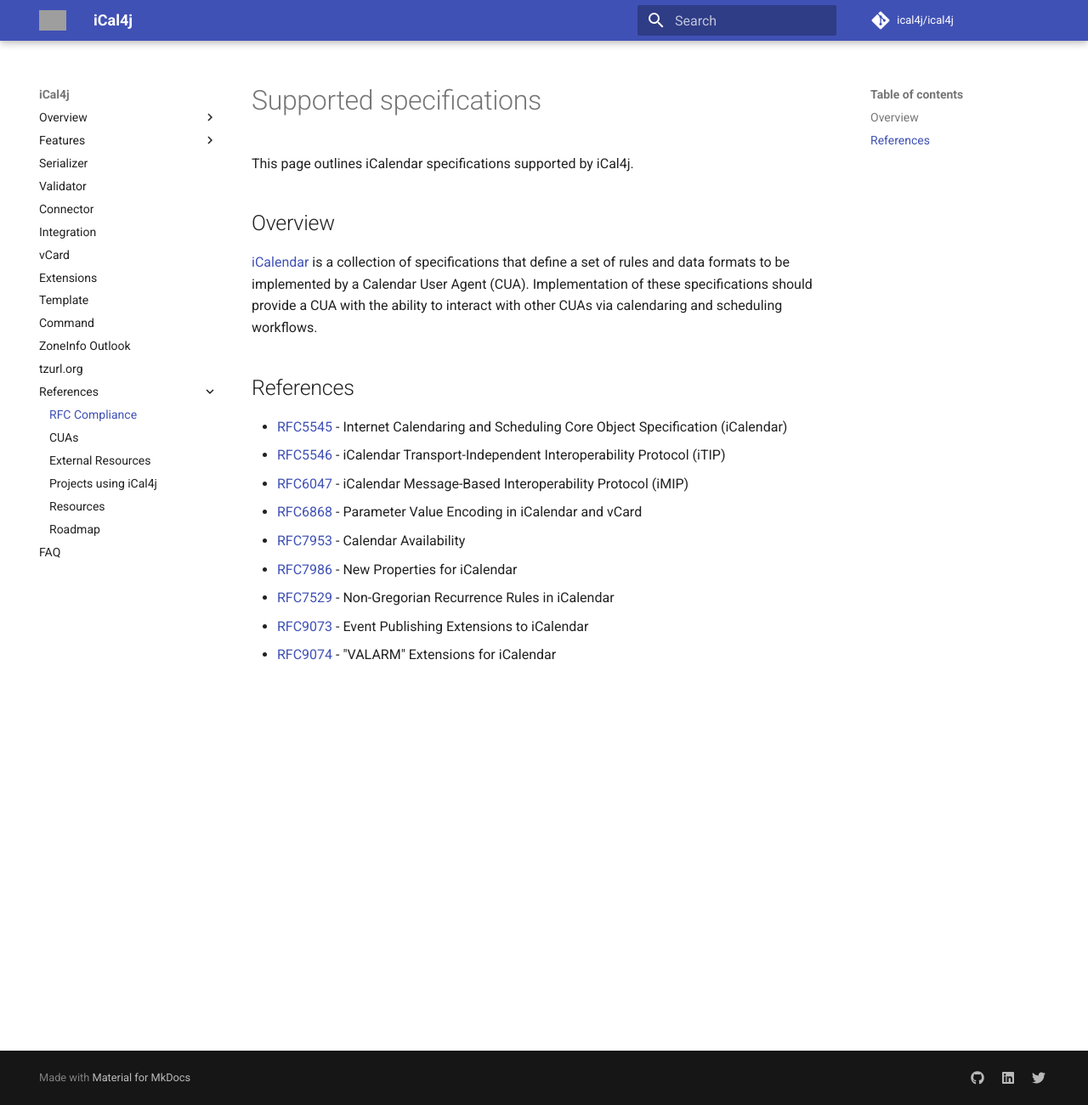
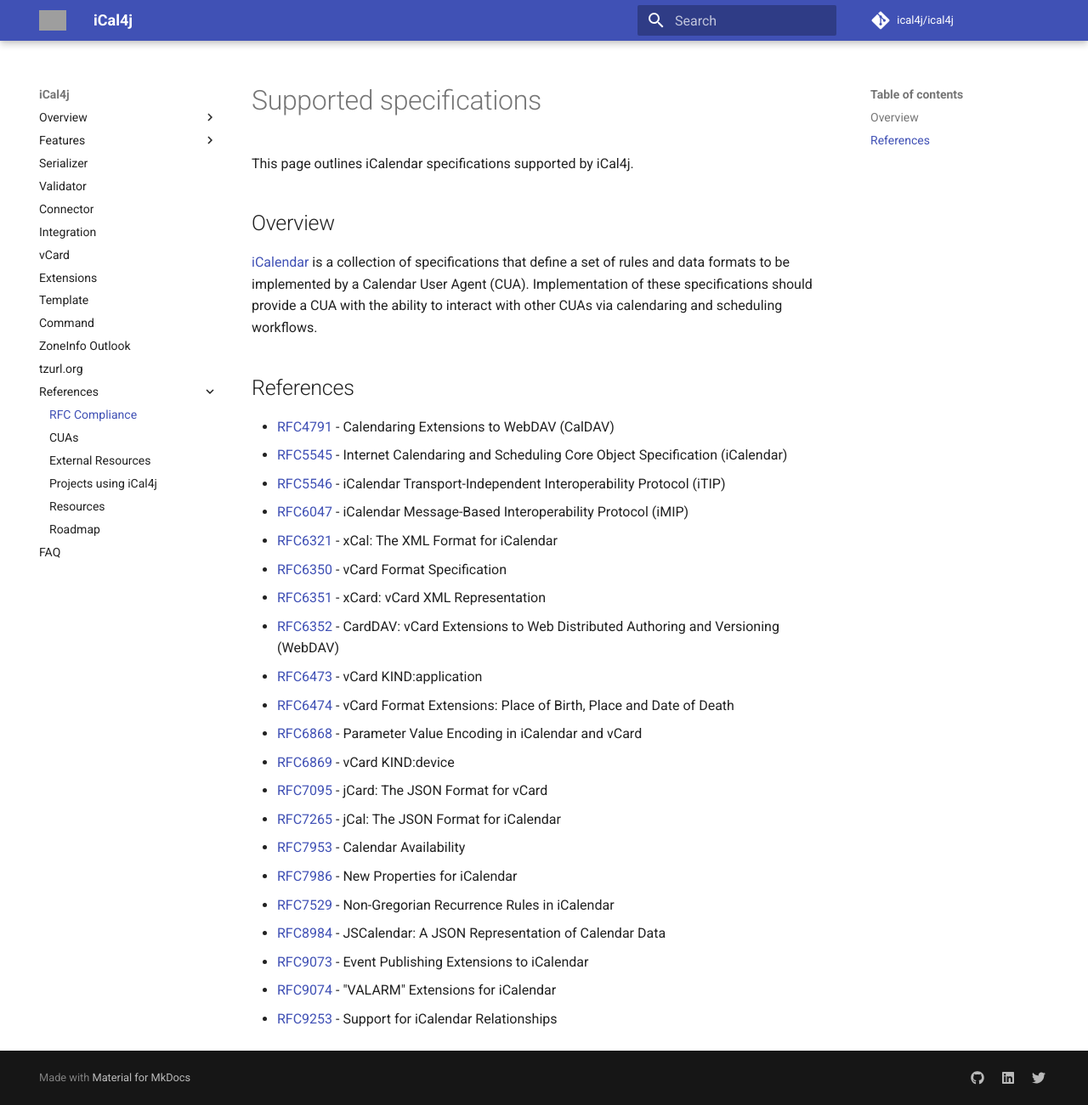
Before and after one commit to ical4j/ical4j-user-guide, an MkDocs documentation site: the page built from docs/rfcs.md, in a window 1280 px wide and 1301 px high. Shown: the whole window at 85% size. Built offline with MkDocs 1.6.1 and Material for MkDocs 9.7.7, drawn with Linux system fonts in a browser that asks for light colours; comment, search, counter and statistics services are not loaded; grey boxes are pictures that could not be loaded.

```diff
--- a/docs/rfcs.md
+++ b/docs/rfcs.md
@@ -1,14 +1,26 @@
 [iCalendar]: http://en.wikipedia.org/wiki/ICalendar
 
+[RFC4791]: https://www.rfc-editor.org/rfc/rfc4791.html
 [RFC5545]: https://tools.ietf.org/html/rfc5545
 [RFC5546]: https://tools.ietf.org/html/rfc5546
 [RFC6047]: https://datatracker.ietf.org/doc/html/rfc6047
+[RFC6321]: https://www.rfc-editor.org/rfc/rfc6321.html
+[RFC6350]: https://www.rfc-editor.org/rfc/rfc6350.html
+[RFC6351]: https://www.rfc-editor.org/rfc/rfc6351.html
+[RFC6352]: https://www.rfc-editor.org/rfc/rfc6352.html
+[RFC6473]: https://www.rfc-editor.org/rfc/rfc6473.html
+[RFC6474]: https://www.rfc-editor.org/rfc/rfc6474.html
 [RFC6868]: https://datatracker.ietf.org/doc/html/rfc6868
+[RFC6869]: https://www.rfc-editor.org/rfc/rfc6869.html
+[RFC7095]: https://www.rfc-editor.org/rfc/rfc7095.html
+[RFC7265]: https://www.rfc-editor.org/rfc/rfc7265.html
 [RFC7953]: https://datatracker.ietf.org/doc/html/rfc7953
 [RFC7986]: https://datatracker.ietf.org/doc/html/rfc7986
 [RFC7529]: https://datatracker.ietf.org/doc/html/rfc7529
+[RFC8984]: https://www.rfc-editor.org/rfc/rfc8984.html
 [RFC9073]: https://datatracker.ietf.org/doc/html/rfc9073
 [RFC9074]: https://datatracker.ietf.org/doc/html/rfc9074
+[RFC9253]: https://www.rfc-editor.org/rfc/rfc9253.html
 
 # Supported specifications
 This page outlines iCalendar specifications supported by iCal4j.
@@ -18,12 +30,24 @@
 
 ##  References
 
+* [RFC4791] - Calendaring Extensions to WebDAV (CalDAV)
 * [RFC5545] - Internet Calendaring and Scheduling Core Object Specification (iCalendar)
 * [RFC5546] - iCalendar Transport-Independent Interoperability Protocol (iTIP)
 * [RFC6047] - iCalendar Message-Based Interoperability Protocol (iMIP)
+* [RFC6321] - xCal: The XML Format for iCalendar
+* [RFC6350] - vCard Format Specification
+* [RFC6351] - xCard: vCard XML Representation
+* [RFC6352] - CardDAV: vCard Extensions to Web Distributed Authoring and Versioning (WebDAV)
+* [RFC6473] - vCard KIND:application
+* [RFC6474] - vCard Format Extensions: Place of Birth, Place and Date of Death
 * [RFC6868] - Parameter Value Encoding in iCalendar and vCard
+* [RFC6869] - vCard KIND:device
+* [RFC7095] - jCard: The JSON Format for vCard
+* [RFC7265] - jCal: The JSON Format for iCalendar
 * [RFC7953] - Calendar Availability
 * [RFC7986] - New Properties for iCalendar
 * [RFC7529] - Non-Gregorian Recurrence Rules in iCalendar
+* [RFC8984] - JSCalendar: A JSON Representation of Calendar Data
 * [RFC9073] - Event Publishing Extensions to iCalendar
 * [RFC9074] - "VALARM" Extensions for iCalendar
+* [RFC9253] - Support for iCalendar Relationships
```
Also changed, not shown: docs/index.md (+24 -12 lines).
